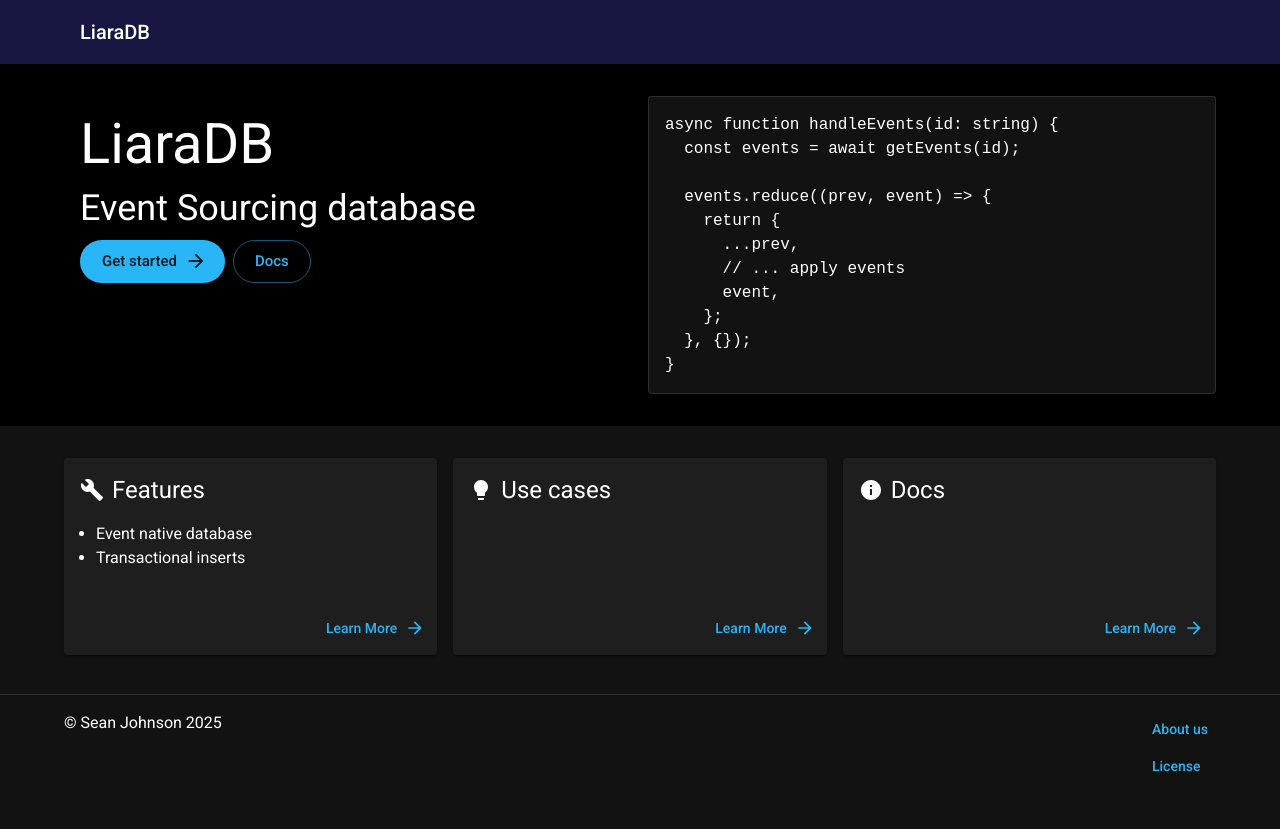
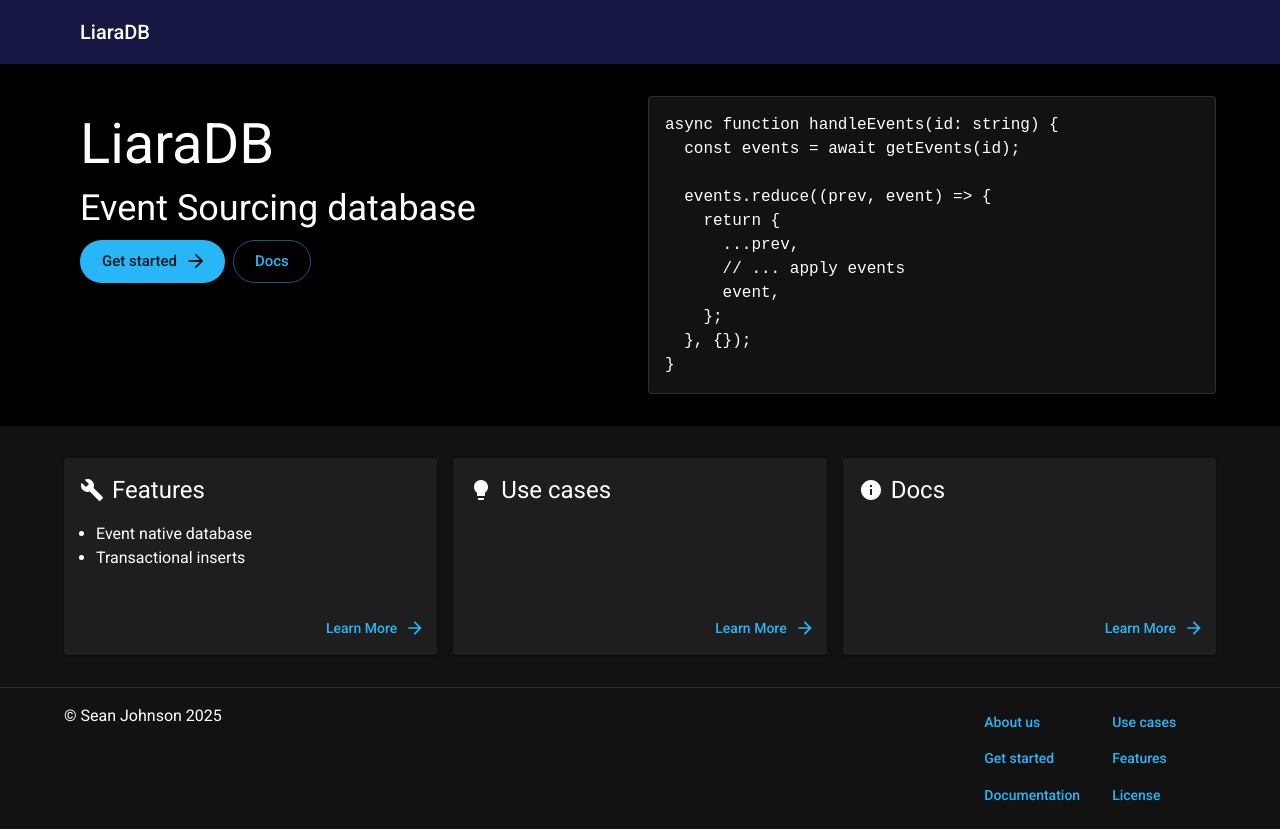
Before and after one commit to liaradb/liaradb.github.io, a Next.js app: page / in a window 1280 px wide. Before the commit the page ends 800 px from the top, so only its background shows below. Built offline with nearby package versions, Linux system fonts and the light colour scheme; some icons are missing; what @mui/material-nextjs would draw is missing.

Commit message:
Moved footer links.

```diff
--- /dev/null
+++ b/src/app/copyright.tsx
@@ -0,0 +1,7 @@
+const year = new Date().getFullYear();
+const company = "Sean Johnson";
+const copyright = `${company} ${year}`;
+
+export const Copyright = () => {
+  return <>&copy; {copyright}</>;
+};
--- a/src/app/footer.tsx
+++ b/src/app/footer.tsx
@@ -1,47 +1,42 @@
-import { Box, Button, Container, Divider } from "@mui/material";
-import { FC } from "react";
+import { Box, Container, Divider, Grid } from "@mui/material";
+
+import { Copyright } from "./copyright";
+import { FooterLinks } from "./footer_links";
 
 export const Footer = () => {
   return (
     <Box>
       <Divider />
-      <Box paddingY={2} display="flex" alignItems="start" component={Container}>
-        <Box flexGrow={1}>
-          <Copyright />
-        </Box>
-        <Box>
-          <Links
-            links={[
-              { title: "About us", href: "/about-us" },
-              { title: "License", href: "/license" },
-            ]}
-          />
-        </Box>
+      <Box paddingY={2} component={Container}>
+        <Content />
       </Box>
     </Box>
   );
 };
 
-const year = new Date().getFullYear();
-const company = "Sean Johnson";
-const copyright = `${company} ${year}`;
-
-const Copyright = () => {
-  return <>&copy; {copyright}</>;
+const Content = () => {
+  return (
+    <Grid container>
+      <Grid size={{ xs: 12, sm: 4 }}>
+        <Copyright />
+      </Grid>
+      <Grid
+        container
+        size={{ xs: 12, sm: 8 }}
+        component={Box}
+        justifyContent="end"
+      >
+        <FooterLinks
+          links={[
+            { title: "About us", href: "/about-us" },
+            { title: "Get started", href: "/get-started" },
+            { title: "Documentation", href: "/docs" },
+            { title: "Use cases", href: "/use-cases" },
+            { title: "Features", href: "/features" },
+            { title: "License", href: "/license" },
+          ]}
+        />
+      </Grid>
+    </Grid>
+  );
 };
-
-const Links: FC<{ links: { href: string; title: string }[] }> = ({ links }) => (
-  <Box component="ul" padding={0} margin={0}>
-    {links.map(({ href, title }) => (
-      <Link href={href} title={title} key={title} />
-    ))}
-  </Box>
-);
-
-const Link: FC<{ href: string; title: string }> = ({ href, title }) => (
-  <Box component="li" padding={0} sx={{ listStyleType: "none" }}>
-    <Button variant="text" LinkComponent="a" color="info" href={href}>
-      {title}
-    </Button>
-  </Box>
-);
--- /dev/null
+++ b/src/app/footer_links.tsx
@@ -0,0 +1,28 @@
+import { Box, Button } from "@mui/material";
+import { FC } from "react";
+
+export const FooterLinks: FC<{
+  links: { href: string; title: string }[];
+  columns?: number;
+}> = ({ links, columns = 2 }) => (
+  <Box
+    component="ul"
+    padding={0}
+    margin={0}
+    sx={{
+      columnCount: columns,
+    }}
+  >
+    {links.map(({ href, title }) => (
+      <Link href={href} title={title} key={title} />
+    ))}
+  </Box>
+);
+
+const Link: FC<{ href: string; title: string }> = ({ href, title }) => (
+  <Box component="li" padding={0} sx={{ listStyleType: "none" }}>
+    <Button variant="text" LinkComponent="a" color="info" href={href}>
+      {title}
+    </Button>
+  </Box>
+);
```
